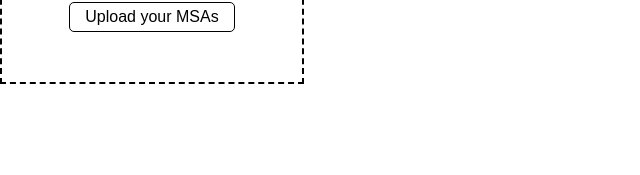
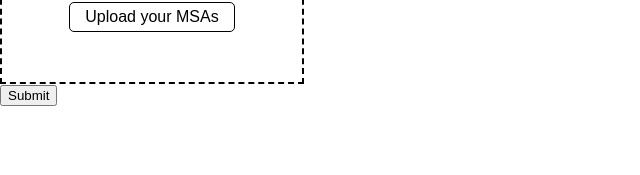
Before and after one commit to oteri/alphafold_serverless_gui, a React (Create React App) app in the folder frontend/: page / in a window 1280 px wide. Shown: the part 120-295 px from the top of the page, without its empty margins (0-640 px from the left). Built offline with nearby package versions, Linux system fonts and the light colour scheme.

Commit message:
feature: add submit logic

```diff
--- a/frontend/src/App.js
+++ b/frontend/src/App.js
@@ -9,9 +9,15 @@ function App() {
     setFiles(prevFiles => [...prevFiles, ...acceptedFiles]);
   };
 
+  const handleSubmit = () => {
+    // Handle submit action here
+    console.log('Files submitted:', files);
+  };
+
   return (
     <div>
       <FileUpload onFileUpload={handleFileUpload} acceptedExtensions={['fasta', 'a3m']} />
+      <button onClick={handleSubmit}>Submit</button>
       <FileList files={files} />
     </div>
   );
```
